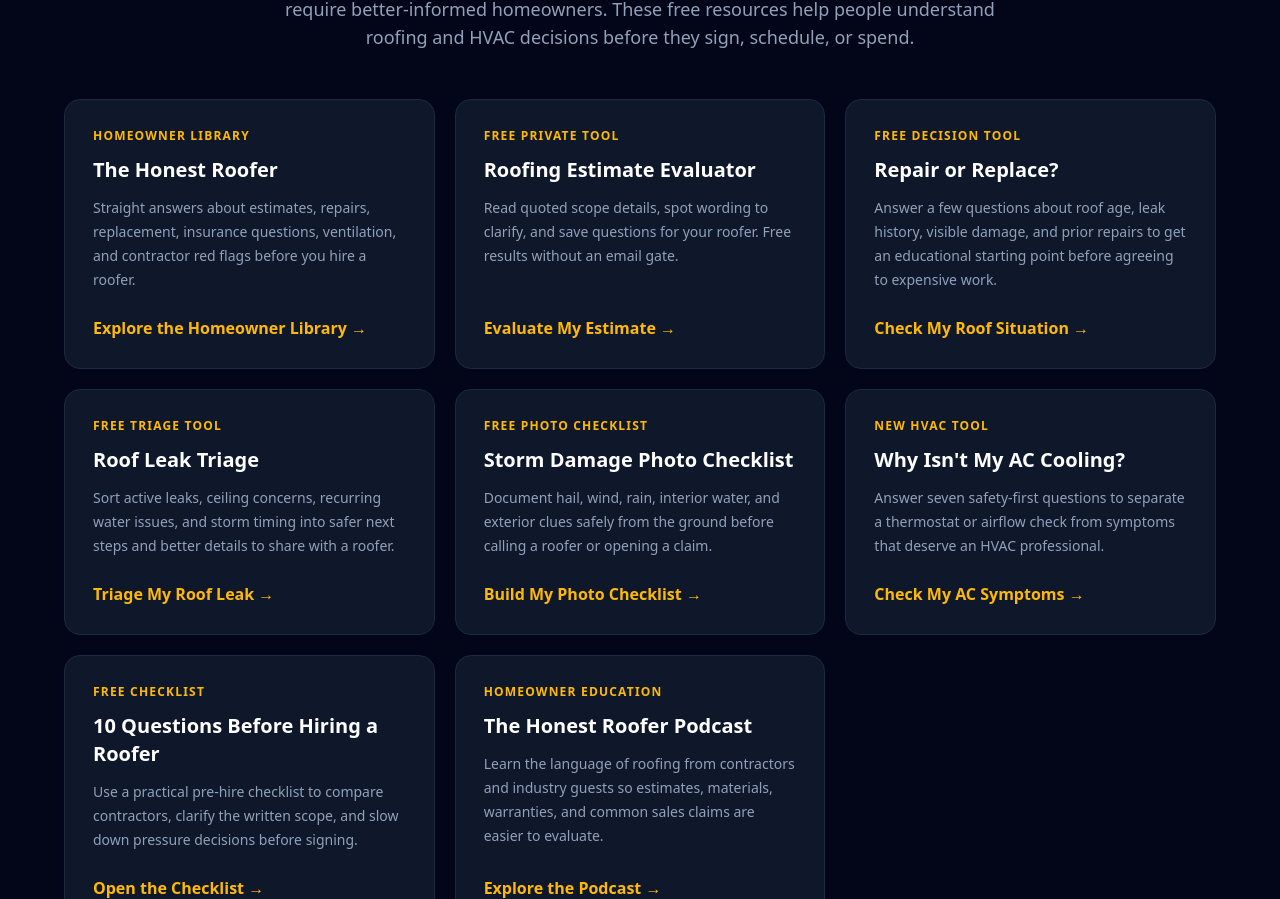
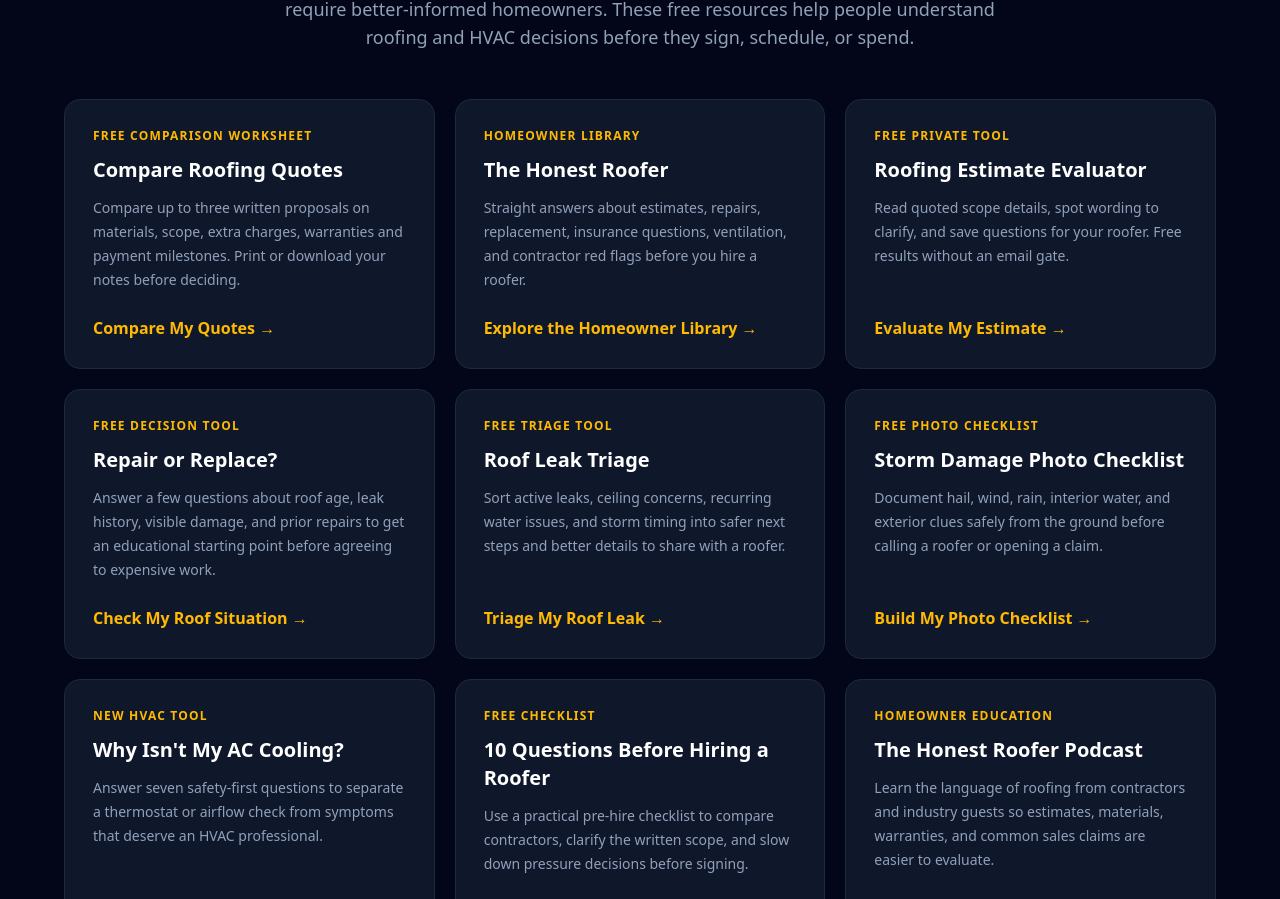
Before and after one commit to mastephenson12/midsize, a React (Vite) app in the folder website/: page / in a window 1280 px wide. Shown: the part 5192-6091 px from the top of the page. Built offline with nearby package versions, Linux system fonts and the light colour scheme.

Commit message:
Add homeowner roofing quote comparison worksheet

```diff
--- a/website/src/HomeownerResources.jsx
+++ b/website/src/HomeownerResources.jsx
@@ -1,6 +1,13 @@
 import React from 'react';
 
 const resources = [
+  {
+    label: 'Free Comparison Worksheet',
+    title: 'Compare Roofing Quotes',
+    description: 'Compare up to three written proposals on materials, scope, extra charges, warranties and payment milestones. Print or download your notes before deciding.',
+    href: '/compare-roofing-estimates/',
+    cta: 'Compare My Quotes',
+  },
   {
     label: 'Homeowner Library',
     title: 'The Honest Roofer',
```
